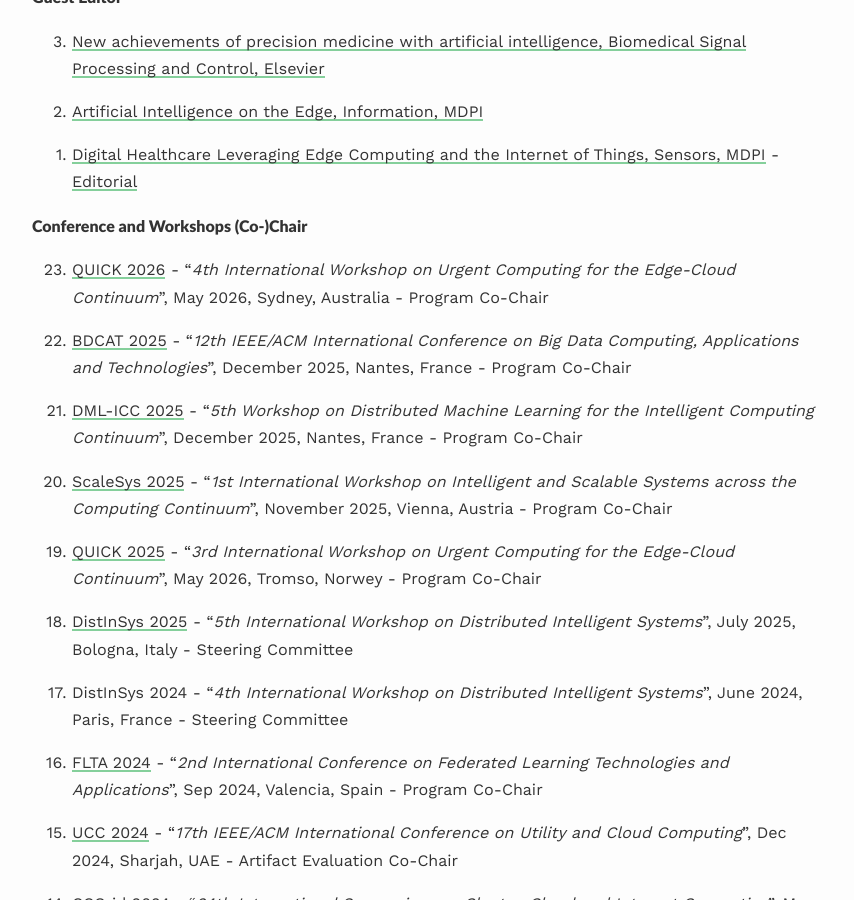
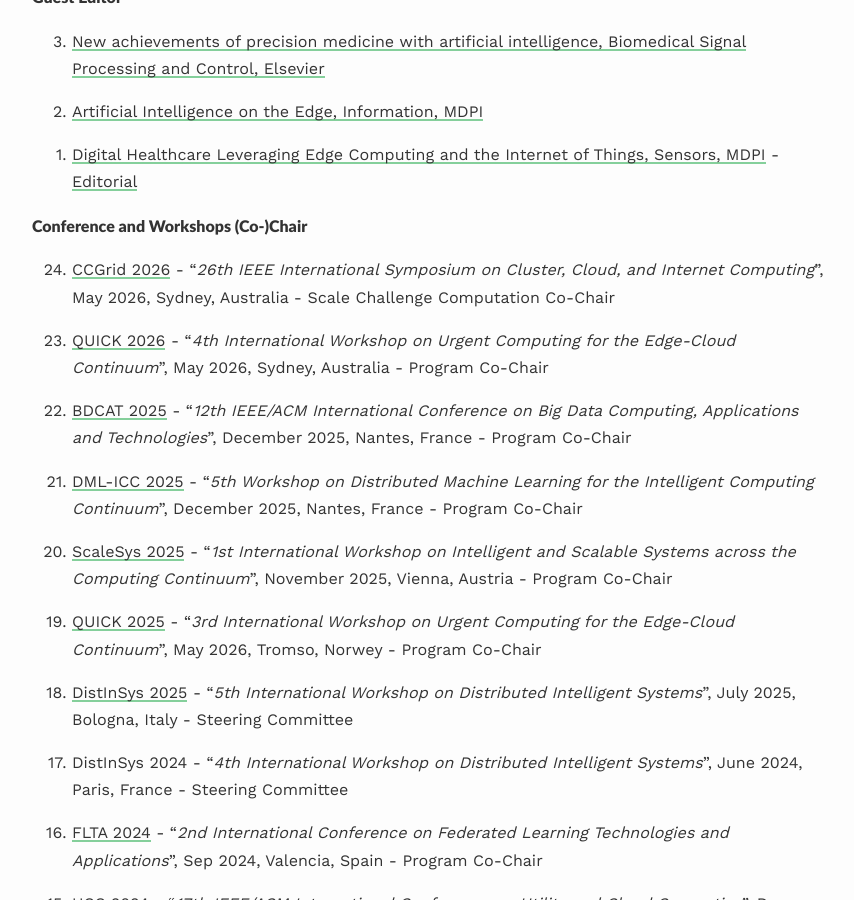
Before and after one commit to lcarnevale/lcarnevale.github.io, a Jekyll site: the page built from _pages/activities.md, in a window 1280 px wide and 900 px high, scrolled down 657 px. Shown: the whole window, without its empty margins (208-1062 px from the left). Built offline with Jekyll 4.4.1, drawn with Linux system fonts in a browser that asks for light colours; nearby versions of some CDN libraries; some web fonts are replaced.

Commit message:
Add CCGrid 2025 conference

```diff
--- a/_pages/activities.md
+++ b/_pages/activities.md
@@ -32,6 +32,9 @@
 {: reversed="reversed"}
 
 #### Conference and Workshops (Co-)Chair
+0. [CCGrid 2026](https://ccgrid2026.org/index.php) - "<i>26th IEEE International Symposium
+on Cluster, Cloud, and Internet Computing</i>", May 2026, Sydney, Australia - Scale Challenge Computation Co-Chair
+
 0. [QUICK 2026](https://quick-workshop.github.io) - "<i>4th International Workshop on Urgent Computing for the Edge-Cloud Continuum</i>", May 2026, Sydney, Australia - Program Co-Chair
 
 0. [BDCAT 2025](https://bdcat-conference.org) - "<i>12th IEEE/ACM International Conference on
```
